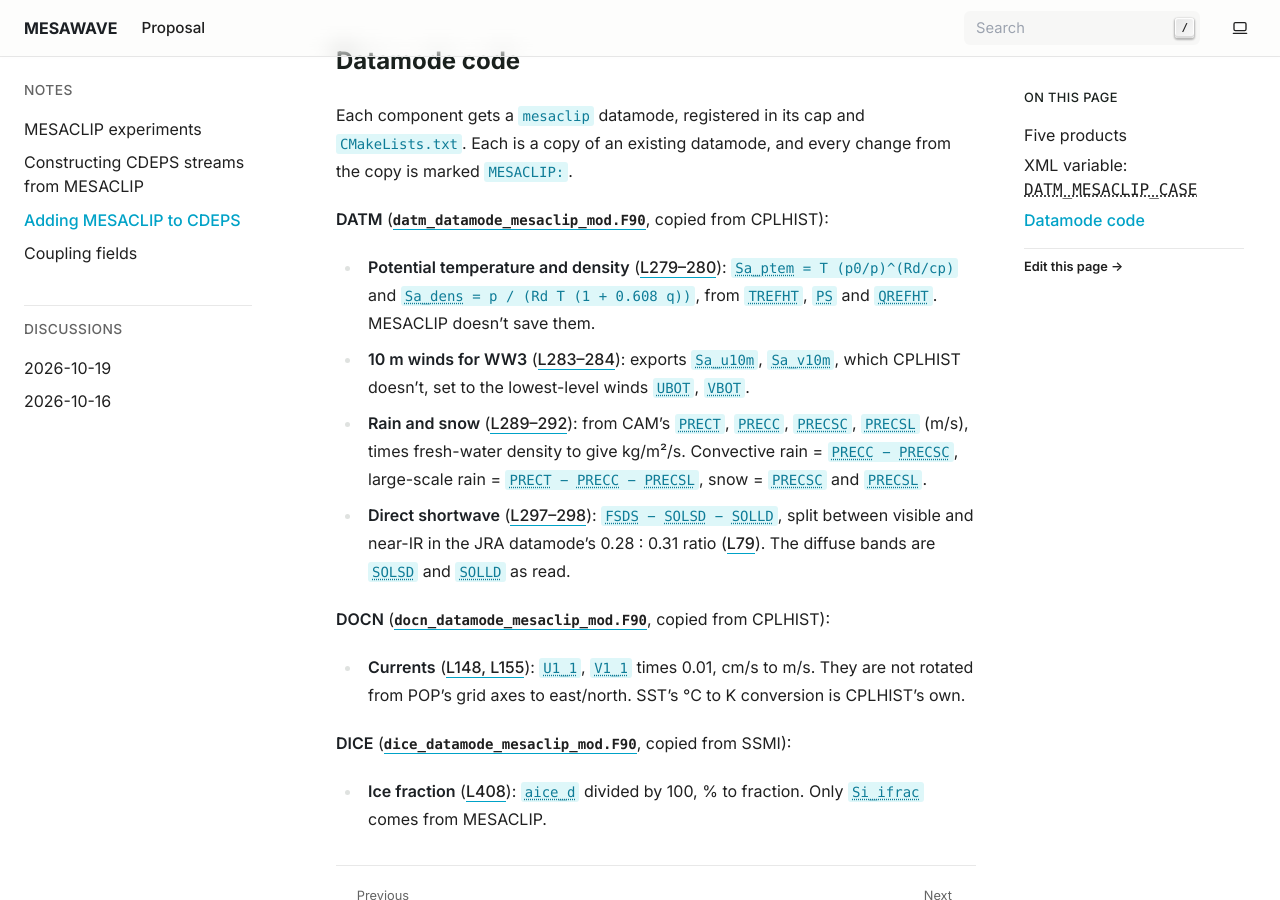
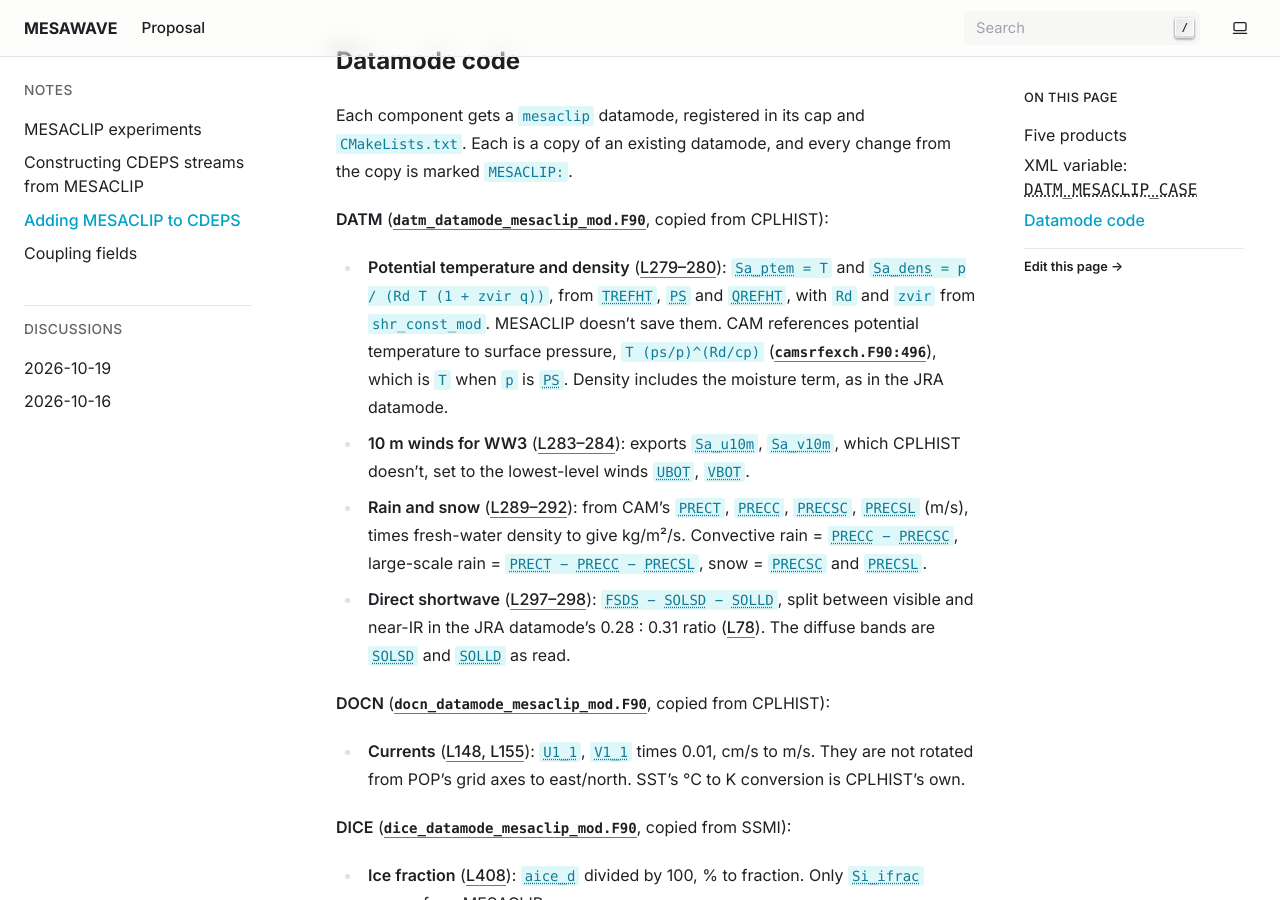
Before and after one commit to manishvenu/mesawave, a Sphinx documentation site: the page built from docs/source/adding_mesaclip_to_cdeps.md, in a window 1280 px wide and 900 px high, scrolled down 1789 px. Built offline with Sphinx 7.4.7, drawn with Linux system fonts in a browser that asks for light colours.

Commit message:
Sa_ptem = T to match CAM, zvir from shr_const: bump cdeps, update verify_a_case.py and docs

```diff
--- a/docs/source/adding_mesaclip_to_cdeps.md
+++ b/docs/source/adding_mesaclip_to_cdeps.md
@@ -55,42 +55,45 @@ Each component gets a `mesaclip` datamode, registered in its cap and `CMakeLists
 copy of an existing datamode, and every change from the copy is marked `MESACLIP:`.
 
 **DATM**
-([`datm_datamode_mesaclip_mod.F90`](https://github.com/manishvenu/CDEPS/blob/26c0f11a15d0d9aac0efbb9fbcaef2ee944fd5b6/datm/datm_datamode_mesaclip_mod.F90),
+([`datm_datamode_mesaclip_mod.F90`](https://github.com/manishvenu/CDEPS/blob/f6e5d4354e1ac8a0df6cd9ea2a1a07c8971b1121/datm/datm_datamode_mesaclip_mod.F90),
 copied from CPLHIST):
 
 - **Potential temperature and density**
-  ([L279–280](https://github.com/manishvenu/CDEPS/blob/26c0f11a15d0d9aac0efbb9fbcaef2ee944fd5b6/datm/datm_datamode_mesaclip_mod.F90#L279-L280)):
-  `Sa_ptem = T (p0/p)^(Rd/cp)` and `Sa_dens = p / (Rd T (1 + 0.608 q))`, from `TREFHT`, `PS` and
-  `QREFHT`. MESACLIP doesn't save them.
+  ([L279–280](https://github.com/manishvenu/CDEPS/blob/f6e5d4354e1ac8a0df6cd9ea2a1a07c8971b1121/datm/datm_datamode_mesaclip_mod.F90#L279-L280)):
+  `Sa_ptem = T` and `Sa_dens = p / (Rd T (1 + zvir q))`, from `TREFHT`, `PS` and `QREFHT`, with
+  `Rd` and `zvir` from `shr_const_mod`. MESACLIP doesn't save them. CAM references potential
+  temperature to surface pressure, `T (ps/p)^(Rd/cp)`
+  ([`camsrfexch.F90:496`](https://github.com/ESCOMP/CAM/blob/cam6_4_187/src/control/camsrfexch.F90#L496)),
+  which is `T` when `p` is `PS`. Density includes the moisture term, as in the JRA datamode.
 - **10 m winds for WW3**
-  ([L283–284](https://github.com/manishvenu/CDEPS/blob/26c0f11a15d0d9aac0efbb9fbcaef2ee944fd5b6/datm/datm_datamode_mesaclip_mod.F90#L283-L284)):
+  ([L283–284](https://github.com/manishvenu/CDEPS/blob/f6e5d4354e1ac8a0df6cd9ea2a1a07c8971b1121/datm/datm_datamode_mesaclip_mod.F90#L283-L284)):
   exports `Sa_u10m`, `Sa_v10m`, which CPLHIST doesn't, set to the lowest-level winds `UBOT`,
   `VBOT`.
 - **Rain and snow**
-  ([L289–292](https://github.com/manishvenu/CDEPS/blob/26c0f11a15d0d9aac0efbb9fbcaef2ee944fd5b6/datm/datm_datamode_mesaclip_mod.F90#L289-L292)):
+  ([L289–292](https://github.com/manishvenu/CDEPS/blob/f6e5d4354e1ac8a0df6cd9ea2a1a07c8971b1121/datm/datm_datamode_mesaclip_mod.F90#L289-L292)):
   from CAM's `PRECT`, `PRECC`, `PRECSC`, `PRECSL` (m/s), times fresh-water density to give kg/m²/s.
   Convective rain = `PRECC − PRECSC`, large-scale rain = `PRECT − PRECC − PRECSL`, snow =
   `PRECSC` and `PRECSL`.
 - **Direct shortwave**
-  ([L297–298](https://github.com/manishvenu/CDEPS/blob/26c0f11a15d0d9aac0efbb9fbcaef2ee944fd5b6/datm/datm_datamode_mesaclip_mod.F90#L297-L298)):
+  ([L297–298](https://github.com/manishvenu/CDEPS/blob/f6e5d4354e1ac8a0df6cd9ea2a1a07c8971b1121/datm/datm_datamode_mesaclip_mod.F90#L297-L298)):
   `FSDS − SOLSD − SOLLD`, split between visible and near-IR in the JRA datamode's 0.28 : 0.31
   ratio
-  ([L79](https://github.com/manishvenu/CDEPS/blob/26c0f11a15d0d9aac0efbb9fbcaef2ee944fd5b6/datm/datm_datamode_mesaclip_mod.F90#L79)).
+  ([L78](https://github.com/manishvenu/CDEPS/blob/f6e5d4354e1ac8a0df6cd9ea2a1a07c8971b1121/datm/datm_datamode_mesaclip_mod.F90#L78)).
   The diffuse bands are `SOLSD` and `SOLLD` as read.
 
 **DOCN**
-([`docn_datamode_mesaclip_mod.F90`](https://github.com/manishvenu/CDEPS/blob/26c0f11a15d0d9aac0efbb9fbcaef2ee944fd5b6/docn/docn_datamode_mesaclip_mod.F90),
+([`docn_datamode_mesaclip_mod.F90`](https://github.com/manishvenu/CDEPS/blob/f6e5d4354e1ac8a0df6cd9ea2a1a07c8971b1121/docn/docn_datamode_mesaclip_mod.F90),
 copied from CPLHIST):
 
 - **Currents**
-  ([L148, L155](https://github.com/manishvenu/CDEPS/blob/26c0f11a15d0d9aac0efbb9fbcaef2ee944fd5b6/docn/docn_datamode_mesaclip_mod.F90#L144-L157)):
+  ([L148, L155](https://github.com/manishvenu/CDEPS/blob/f6e5d4354e1ac8a0df6cd9ea2a1a07c8971b1121/docn/docn_datamode_mesaclip_mod.F90#L144-L157)):
   `U1_1`, `V1_1` times 0.01, cm/s to m/s. They are not rotated from POP's grid axes to east/north.
   SST's °C to K conversion is CPLHIST's own.
 
 **DICE**
-([`dice_datamode_mesaclip_mod.F90`](https://github.com/manishvenu/CDEPS/blob/26c0f11a15d0d9aac0efbb9fbcaef2ee944fd5b6/dice/dice_datamode_mesaclip_mod.F90),
+([`dice_datamode_mesaclip_mod.F90`](https://github.com/manishvenu/CDEPS/blob/f6e5d4354e1ac8a0df6cd9ea2a1a07c8971b1121/dice/dice_datamode_mesaclip_mod.F90),
 copied from SSMI):
 
 - **Ice fraction**
-  ([L408](https://github.com/manishvenu/CDEPS/blob/26c0f11a15d0d9aac0efbb9fbcaef2ee944fd5b6/dice/dice_datamode_mesaclip_mod.F90#L408)):
+  ([L408](https://github.com/manishvenu/CDEPS/blob/f6e5d4354e1ac8a0df6cd9ea2a1a07c8971b1121/dice/dice_datamode_mesaclip_mod.F90#L408)):
   `aice_d` divided by 100, % to fraction. Only `Si_ifrac` comes from MESACLIP.
```
Also changed, not shown: docs/source/stream_data_requirements.md (+1 -1 lines), 1 other file.
